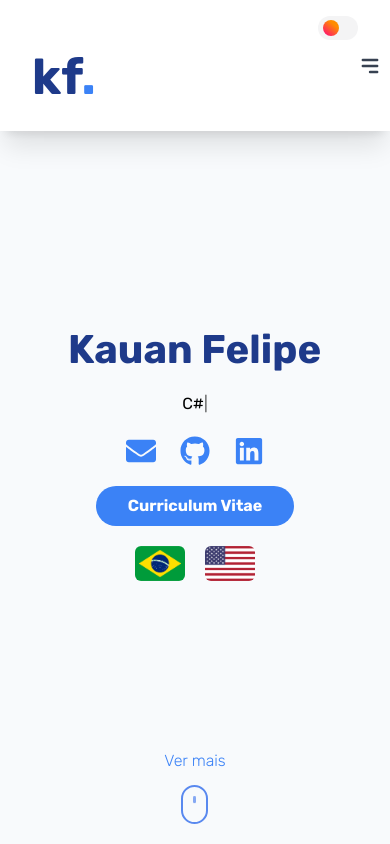
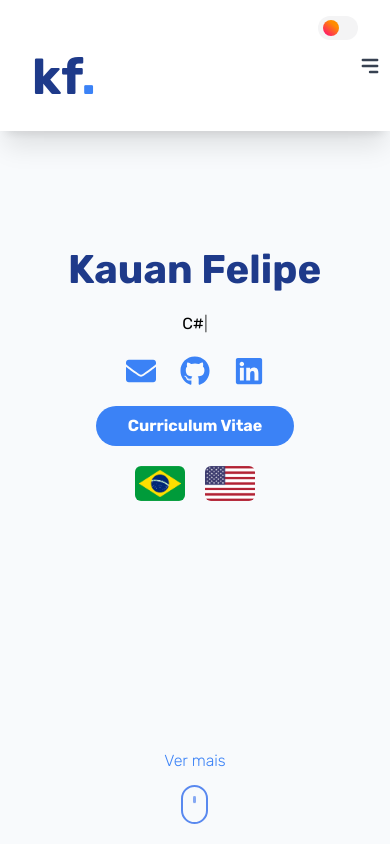
Before and after one commit to kauanfelipe96/personal-portfolio, a React (Vite) app: page / in a window 390 px wide. Shown: the top 844 px of the page. Built offline with nearby package versions, Linux system fonts and the light colour scheme.

Commit message:
updating home

```diff
--- a/src/components/Home.jsx
+++ b/src/components/Home.jsx
@@ -9,7 +9,7 @@ import usa from '../assets/images/usa-icon.png'
 export default function Home() {
   return (
     <>
-      <section className="h-[100vh] dark:bg-slate-950 flex flex-col items-center md:justify-center justify-start lg:pt-0 pt-80" id="home">
+      <section className="h-[100vh] dark:bg-slate-950 flex flex-col items-center md:justify-center justify-start lg:pt-0 pt-60" id="home">
         <Bounce duration={2000}>
           <h1 className="text-[40px] dark:text-slate-50 text-blue-900 font-bold">Kauan Felipe</h1>
         </Bounce>
```
